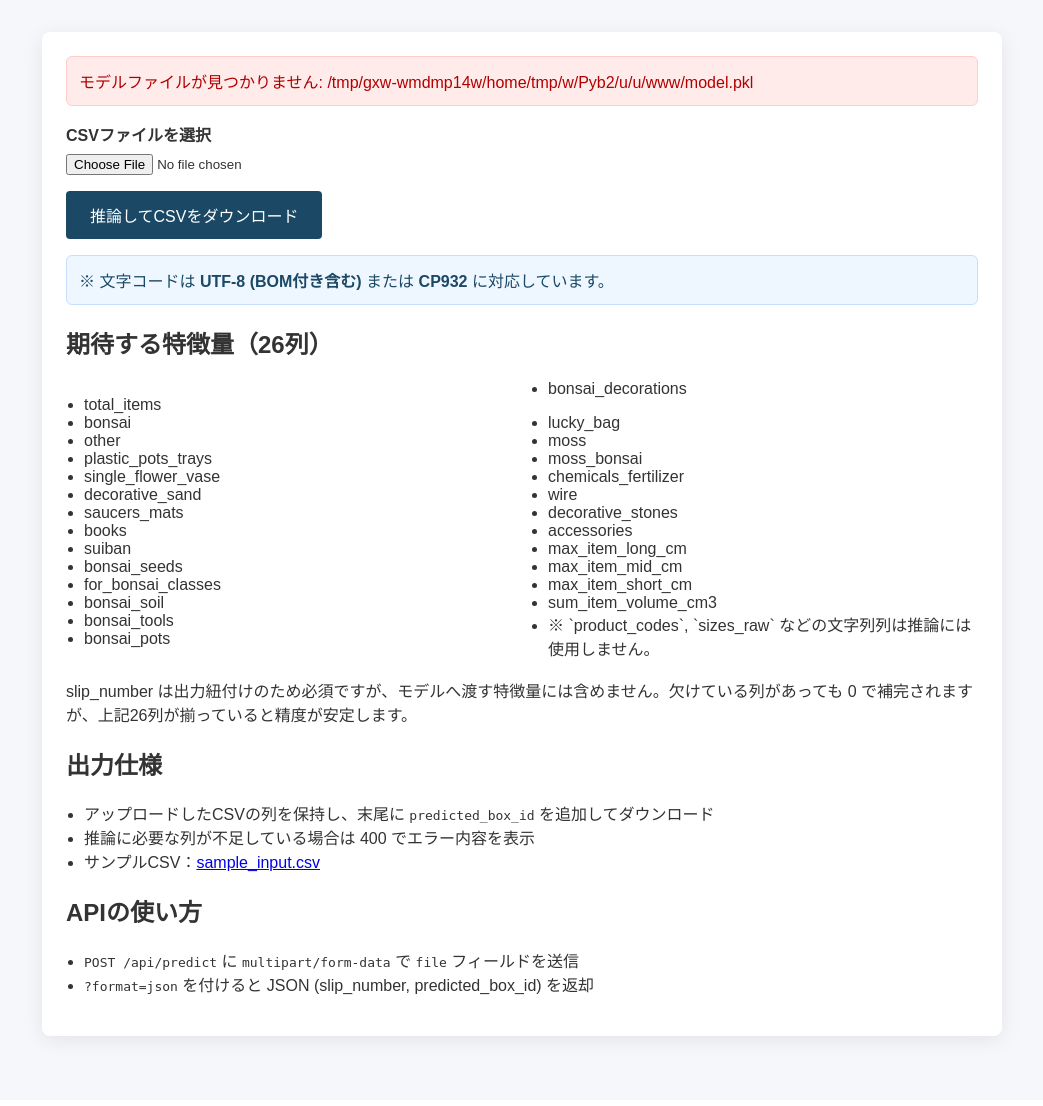
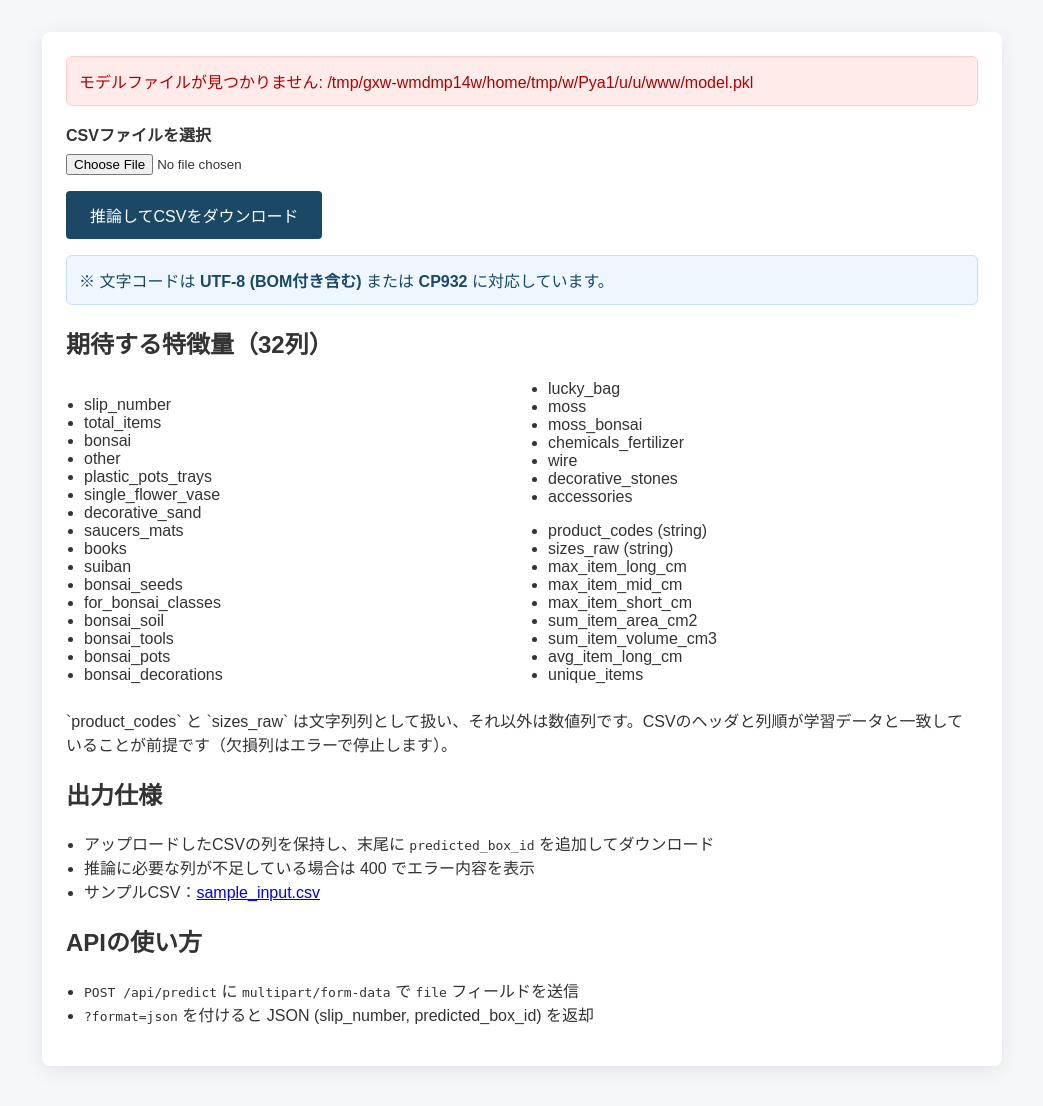
Before and after one commit to dermo-san/HacoPita, a Flask app: page / in a window 1280 px wide. Shown: the part 146-1252 px from the top of the page, without its empty margins (118-1161 px from the left). Before the commit the page ends 1196 px from the top, so only its background shows below. Run offline with Flask 3, Linux system fonts and the light colour scheme.

Commit message:
change2.4

```diff
--- a/app.py
+++ b/app.py
@@ -14,73 +14,73 @@
 from werkzeug.utils import secure_filename
 
 BASE_DIR = Path(__file__).resolve().parent
-EXPECTED_FEATURES_COUNT = 26
+FEATURE_COLUMNS: List[str] = [
+    "slip_number",
+    "total_items",
+    "bonsai",
+    "other",
+    "plastic_pots_trays",
+    "single_flower_vase",
+    "decorative_sand",
+    "saucers_mats",
+    "books",
+    "suiban",
+    "bonsai_seeds",
+    "for_bonsai_classes",
+    "bonsai_soil",
+    "bonsai_tools",
+    "bonsai_pots",
+    "bonsai_decorations",
+    "lucky_bag",
+    "moss",
+    "moss_bonsai",
+    "chemicals_fertilizer",
+    "wire",
+    "decorative_stones",
+    "accessories",
+    "product_codes",
+    "sizes_raw",
+    "max_item_long_cm",
+    "max_item_mid_cm",
+    "max_item_short_cm",
+    "sum_item_area_cm2",
+    "sum_item_volume_cm3",
+    "avg_item_long_cm",
+    "unique_items",
+]
+TARGET_COLUMN = "box_id"
+EXPECTED_FEATURES_COUNT = len(FEATURE_COLUMNS)
 TRAINING_SAMPLE_ENV = "TRAINING_FEATURE_SAMPLE"
 TRAINING_SAMPLE_PATTERN = "*学習データ*.csv"
 
 REQUIRED_COLUMNS: List[str] = ["slip_number"]
 
+STRING_COLUMNS = {"product_codes", "sizes_raw"}
+FLOAT_COLUMNS = {
+    "max_item_long_cm",
+    "max_item_mid_cm",
+    "max_item_short_cm",
+    "sum_item_area_cm2",
+    "sum_item_volume_cm3",
+    "avg_item_long_cm",
+}
 INTEGER_COLUMNS = [
-    "slip_number",
-    "subtotal_amount",
-    "total_line_count",
-    "bonsai",
-    "others",
-    "plastic_pots_trays",
-    "single_flower_vase",
-    "decorative_sand",
-    "saucers_mats",
-    "books",
-    "water_basins",
-    "bonsai_seeds",
-    "bonsai_class_items",
-    "bonsai_soil",
-    "bonsai_tools",
-    "bonsai_pots",
-    "bonsai_decor",
-    "lucky_bag",
-    "moss",
-    "moss_bonsai",
-    "chemicals_fertilizers",
-    "wire",
-    "decorative_stones",
-    "specification",
+    col
+    for col in FEATURE_COLUMNS
+    if col not in STRING_COLUMNS and col not in FLOAT_COLUMNS
 ]
-
-DATETIME_COLUMNS = ["shipment_confirmed_date"]
-STRING_COLUMNS = ["dimensions"]
-FALLBACK_DATE = pd.Timestamp("1970-01-01")
 MODEL_PATH = Path(__file__).resolve().parent / "model.pkl"
 SCORING_FILE_PATH = Path(__file__).resolve().parent / "model" / "scoring_file_v_2_0_0.py"
 EXPECTED_FEATURES_JSON_PATH = Path(__file__).resolve().parent / "expected_features.json"
 LOGGER = logging.getLogger(__name__)
 FEATURE_ALIASES: Dict[str, List[str]] = {
     "total_items": ["total_line_count"],
-    "bonsai": [],
     "other": ["others"],
-    "plastic_pots_trays": [],
-    "single_flower_vase": [],
-    "decorative_sand": [],
-    "saucers_mats": [],
-    "books": [],
     "suiban": ["water_basins"],
-    "bonsai_seeds": [],
     "for_bonsai_classes": ["bonsai_class_items"],
-    "bonsai_soil": [],
-    "bonsai_tools": [],
-    "bonsai_pots": [],
     "bonsai_decorations": ["bonsai_decor"],
-    "lucky_bag": [],
-    "moss": [],
-    "moss_bonsai": [],
     "chemicals_fertilizer": ["chemicals_fertilizers"],
-    "wire": [],
-    "decorative_stones": [],
-    "accessories": [],
-    "max_item_long_cm": [],
-    "max_item_mid_cm": [],
-    "max_item_short_cm": [],
-    "sum_item_volume_cm3": [],
+    "sizes_raw": ["dimensions"],
 }
 
 
@@ -238,11 +238,13 @@
         LOGGER.exception("expected_features.json の読み込みに失敗: %s", exc)
 
     message = (
-        "期待する26列の特徴量を特定できませんでした。scoring_file_v_2_0_0.py または "
+        "期待する32列の特徴量を特定できませんでした。scoring_file_v_2_0_0.py または "
         "学習データCSVを確認してください。"
     )
     LOGGER.error(message)
-    return [], message
+    persist_expected_features(FEATURE_COLUMNS)
+    log_detected_features(FEATURE_COLUMNS, "built-in FEATURE_COLUMNS")
+    return FEATURE_COLUMNS.copy(), ""
 
 
 def validate_feature_list(features: Sequence[str]) -> bool:
@@ -310,24 +312,8 @@
 
     LOGGER.info("学習データから特徴量を推定: %s", training_csv)
     df = read_csv_with_encodings(training_csv)
-    drop_columns = {
-        "box_id",
-        "slip_number",
-        "product_codes",
-        "sizes_raw",
-        "sum_item_area_cm2",
-        "avg_item_long_cm",
-        "unique_items",
-    }
-    numeric_features: List[str] = []
-    for column in df.columns:
-        if column in drop_columns:
-            continue
-        series = df[column]
-        numeric = pd.to_numeric(series, errors="coerce")
-        if numeric.notna().any():
-            numeric_features.append(column)
-    return numeric_features[:EXPECTED_FEATURES_COUNT]
+    features = [col for col in df.columns if col != TARGET_COLUMN]
+    return features
 
 
 def load_features_from_json() -> List[str]:
@@ -374,8 +360,7 @@
         )
 
     LOGGER.info("Input CSV columns=%s (count=%s)", list(input_df.columns), len(input_df.columns))
-    normalized_df = normalize_input_dataframe(input_df)
-    features = prepare_model_input(normalized_df, expected_features)
+    features = prepare_model_input(input_df, expected_features)
     if features.shape[1] != len(expected_features):
         raise PredictionError(
             "モデル入力の列数が期待値と一致しません。", status_code=500
@@ -426,11 +411,13 @@
             pd.to_numeric(normalized[column], errors="coerce").fillna(0).astype("int64")
         )
 
-    for column in DATETIME_COLUMNS:
+    for column in FLOAT_COLUMNS:
         if column not in normalized.columns:
             continue
-        normalized[column] = pd.to_datetime(normalized[column], errors="coerce").fillna(
-            FALLBACK_DATE
+        normalized[column] = (
+            pd.to_numeric(normalized[column], errors="coerce")
+            .fillna(0.0)
+            .astype("float64")
         )
 
     for column in STRING_COLUMNS:
@@ -446,6 +433,8 @@
 ) -> pd.DataFrame:
     working = df.copy()
     alias_usage: Dict[str, str] = {}
+    missing: List[str] = []
+
     for column in expected_features:
         if column in working.columns:
             continue
@@ -454,14 +443,13 @@
             working[column] = df[alias]
             alias_usage[column] = alias
             continue
-        working[column] = 0
+        missing.append(column)
 
-    missing = [
-        col for col in expected_features if col not in df.columns and col not in alias_usage
+    extra_columns = [
+        col for col in df.columns if col not in expected_features and col != TARGET_COLUMN
     ]
-    extra_columns = [col for col in df.columns if col not in expected_features]
     LOGGER.info(
-        "Incoming columns=%s | expected=%s | missing(filled)=%s | extra=%s | alias=%s",
+        "Incoming columns=%s | expected=%s | missing=%s | extra=%s | alias=%s",
         list(df.columns),
         list(expected_features),
         missing,
@@ -469,19 +457,19 @@
         alias_usage,
     )
     if missing:
-        LOGGER.warning("欠損していた列を0で補完しました: %s", missing)
+        raise PredictionError(
+            f"モデルに必要な列が不足しています: {', '.join(missing)}", status_code=400
+        )
 
-    features = working.reindex(columns=expected_features).copy()
-    for column in expected_features:
-        features[column] = pd.to_numeric(features[column], errors="coerce").fillna(0)
-
-    matrix = features.astype("float64")
-    if matrix.shape[1] != EXPECTED_FEATURES_COUNT:
+    normalized = normalize_input_dataframe(working)
+    features = normalized.reindex(columns=expected_features).copy()
+    LOGGER.info("Prepared model input shape=%s columns=%s", features.shape, list(features.columns))
+    if features.shape[1] != EXPECTED_FEATURES_COUNT:
         raise PredictionError(
-            f"モデル入力の列数({matrix.shape[1]})が期待値({EXPECTED_FEATURES_COUNT})と異なります。",
+            f"モデル入力の列数({features.shape[1]})が期待値({EXPECTED_FEATURES_COUNT})と異なります。",
             status_code=500,
         )
-    return matrix
+    return features
 
 
 def find_missing_required_columns(df: pd.DataFrame) -> List[str]:
--- a/static/sample_input.csv
+++ b/static/sample_input.csv
@@ -1,3 +1,3 @@
-slip_number,total_items,bonsai,other,plastic_pots_trays,single_flower_vase,decorative_sand,saucers_mats,books,suiban,bonsai_seeds,for_bonsai_classes,bonsai_soil,bonsai_tools,bonsai_pots,bonsai_decorations,lucky_bag,moss,moss_bonsai,chemicals_fertilizer,wire,decorative_stones,accessories,product_codes,sizes_raw,max_item_long_cm,max_item_mid_cm,max_item_short_cm,sum_item_area_cm2,sum_item_volume_cm3,avg_item_long_cm,unique_items
-2001,10,1,0,2,1,0,1,0,0,0,0,1,0,0,0,0,0,0,0,0,0,1,CC03,S,38.0,20.0,14.0,280.0,4200.0,19.0,7
-2002,15,2,1,3,0,1,1,1,1,0,1,2,1,1,0,0,0,0,1,0,2,0,DD04,M,52.0,28.0,17.0,400.0,5800.0,25.0,9
+slip_number,total_items,bonsai,other,plastic_pots_trays,single_flower_vase,decorative_sand,saucers_mats,books,suiban,bonsai_seeds,for_bonsai_classes,bonsai_soil,bonsai_tools,bonsai_pots,bonsai_decorations,lucky_bag,moss,moss_bonsai,chemicals_fertilizer,wire,decorative_stones,accessories,product_codes,sizes_raw,max_item_long_cm,max_item_mid_cm,max_item_short_cm,sum_item_area_cm2,sum_item_volume_cm3,avg_item_long_cm,unique_items,box_id
+2001,10,1,0,2,1,0,1,0,0,0,0,1,0,0,0,0,0,0,0,0,0,1,A100,S,38.0,20.0,14.0,280.0,4200.0,19.0,7,
+2002,15,2,1,3,0,1,1,1,1,0,1,2,1,1,0,0,0,0,1,0,2,0,B200,M,52.0,28.0,17.0,400.0,5800.0,25.0,9,
--- a/templates/index.html
+++ b/templates/index.html
@@ -42,9 +42,10 @@
             <button type="submit">推論してCSVをダウンロード</button>
         </form>
         <p class="alert info">※ 文字コードは <strong>UTF-8 (BOM付き含む)</strong> または <strong>CP932</strong> に対応しています。</p>
-        <h2>期待する特徴量（26列）</h2>
+        <h2>期待する特徴量（32列）</h2>
         <div class="columns">
             <ul>
+                <li>slip_number</li>
                 <li>total_items</li>
                 <li>bonsai</li>
                 <li>other</li>
@@ -60,8 +61,6 @@
                 <li>bonsai_tools</li>
                 <li>bonsai_pots</li>
                 <li>bonsai_decorations</li>
-            </ul>
-            <ul>
                 <li>lucky_bag</li>
                 <li>moss</li>
                 <li>moss_bonsai</li>
@@ -69,14 +68,20 @@
                 <li>wire</li>
                 <li>decorative_stones</li>
                 <li>accessories</li>
+            </ul>
+            <ul>
+                <li>product_codes (string)</li>
+                <li>sizes_raw (string)</li>
                 <li>max_item_long_cm</li>
                 <li>max_item_mid_cm</li>
                 <li>max_item_short_cm</li>
+                <li>sum_item_area_cm2</li>
                 <li>sum_item_volume_cm3</li>
-                <li>※ `product_codes`, `sizes_raw` などの文字列列は推論には使用しません。</li>
+                <li>avg_item_long_cm</li>
+                <li>unique_items</li>
             </ul>
         </div>
-        <p>slip_number は出力紐付けのため必須ですが、モデルへ渡す特徴量には含めません。欠けている列があっても 0 で補完されますが、上記26列が揃っていると精度が安定します。</p>
+        <p>`product_codes` と `sizes_raw` は文字列列として扱い、それ以外は数値列です。CSVのヘッダと列順が学習データと一致していることが前提です（欠損列はエラーで停止します）。</p>
         <h2>出力仕様</h2>
         <ul>
             <li>アップロードしたCSVの列を保持し、末尾に <code>predicted_box_id</code> を追加してダウンロード</li>
```
Also changed, not shown: expected_features.json (+7 -1 lines), tests/smoke_test.py (+6 -4 lines), README.md.
